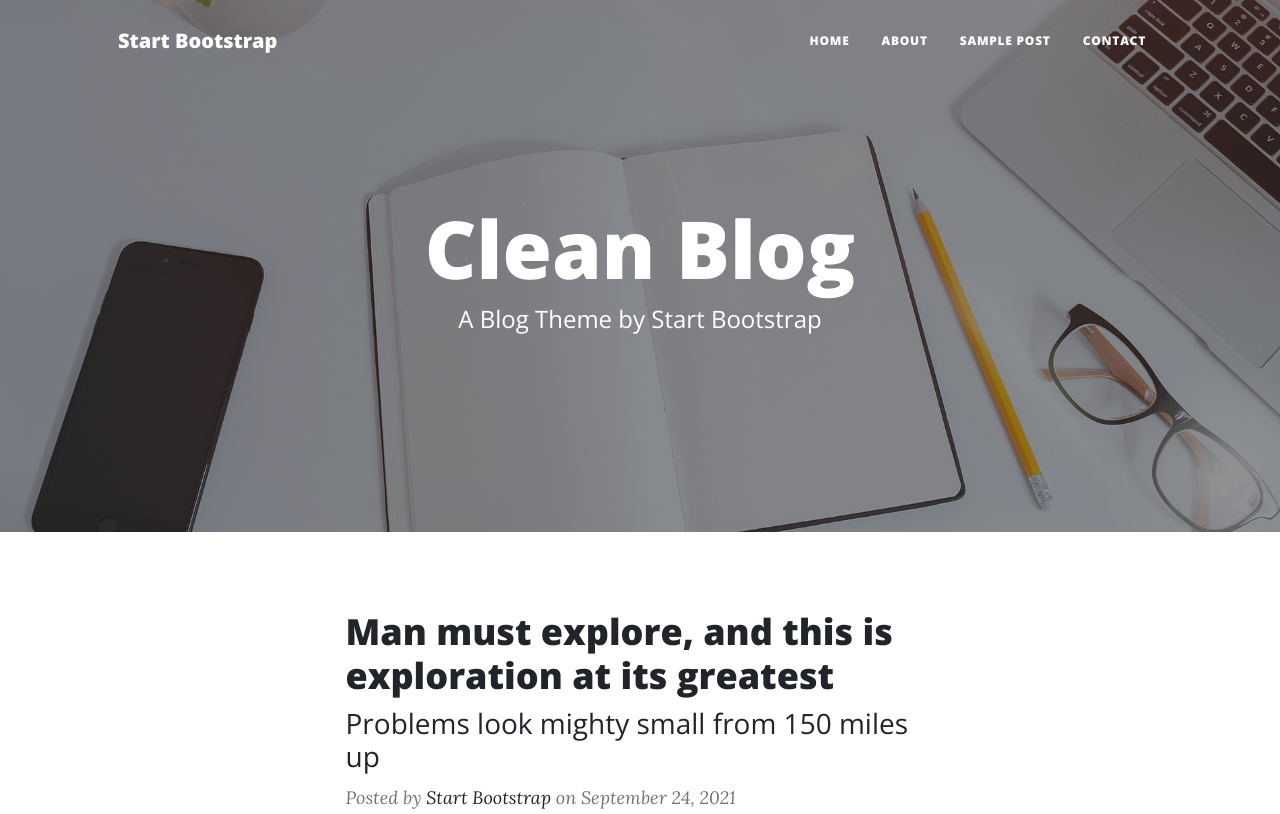
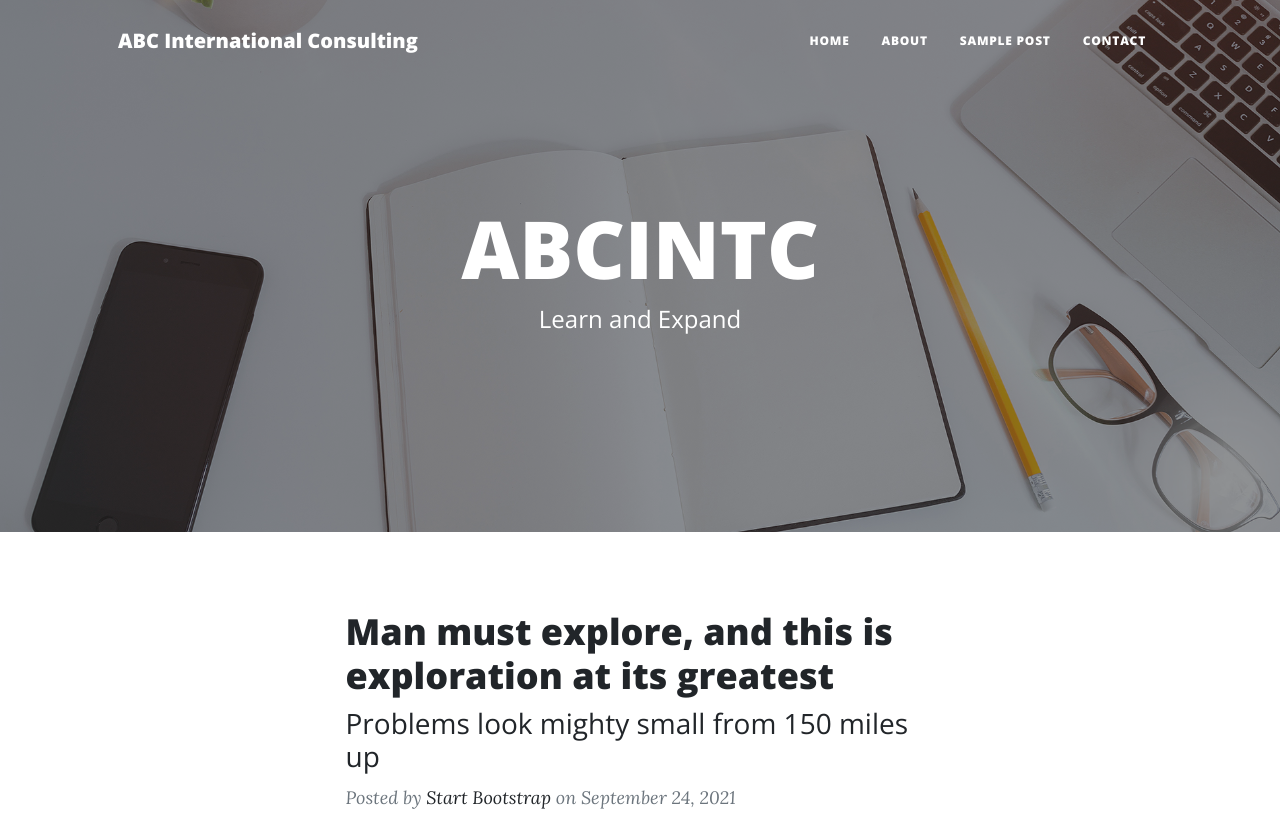
Before and after one commit to MariaFuentes0319/abcintcWebsite, a plain HTML site: page index.html in a window 1280 px wide. Shown: the top 814 px of the page. Drawn offline with nearby package versions, Linux system fonts and the light colour scheme.

Commit message:
Update index.html

```diff
--- a/index.html
+++ b/index.html
@@ -5,7 +5,7 @@
         <meta name="viewport" content="width=device-width, initial-scale=1, shrink-to-fit=no" />
         <meta name="description" content="" />
         <meta name="author" content="" />
-        <title>Clean Blog - Start Bootstrap Theme</title>
+        <title>ABC International Consulting</title>
         <link rel="icon" type="image/x-icon" href="assets/favicon.ico" />
         <!-- Font Awesome icons (free version)-->
         <script src="https://use.fontawesome.com/releases/v5.15.3/js/all.js" crossorigin="anonymous"></script>
@@ -19,7 +19,7 @@
         <!-- Navigation-->
         <nav class="navbar navbar-expand-lg navbar-light" id="mainNav">
             <div class="container px-4 px-lg-5">
-                <a class="navbar-brand" href="index.html">Start Bootstrap</a>
+                <a class="navbar-brand" href="index.html">ABC International Consulting</a>
                 <button class="navbar-toggler" type="button" data-bs-toggle="collapse" data-bs-target="#navbarResponsive" aria-controls="navbarResponsive" aria-expanded="false" aria-label="Toggle navigation">
                     Menu
                     <i class="fas fa-bars"></i>
@@ -40,8 +40,8 @@
                 <div class="row gx-4 gx-lg-5 justify-content-center">
                     <div class="col-md-10 col-lg-8 col-xl-7">
                         <div class="site-heading">
-                            <h1>Clean Blog</h1>
-                            <span class="subheading">A Blog Theme by Start Bootstrap</span>
+                            <h1>ABCINTC</h1>
+                            <span class="subheading">Learn and Expand</span>
                         </div>
                     </div>
                 </div>
```
